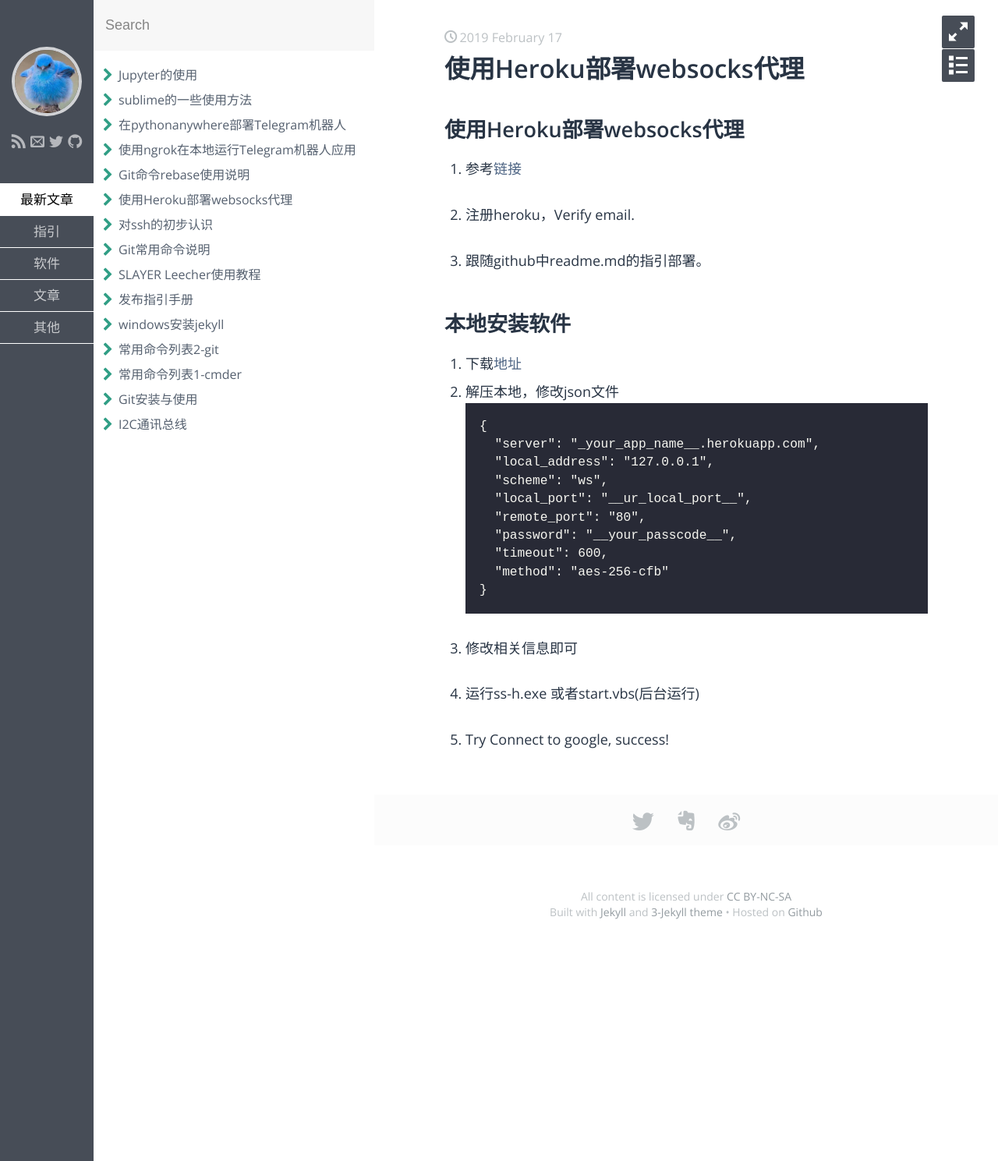
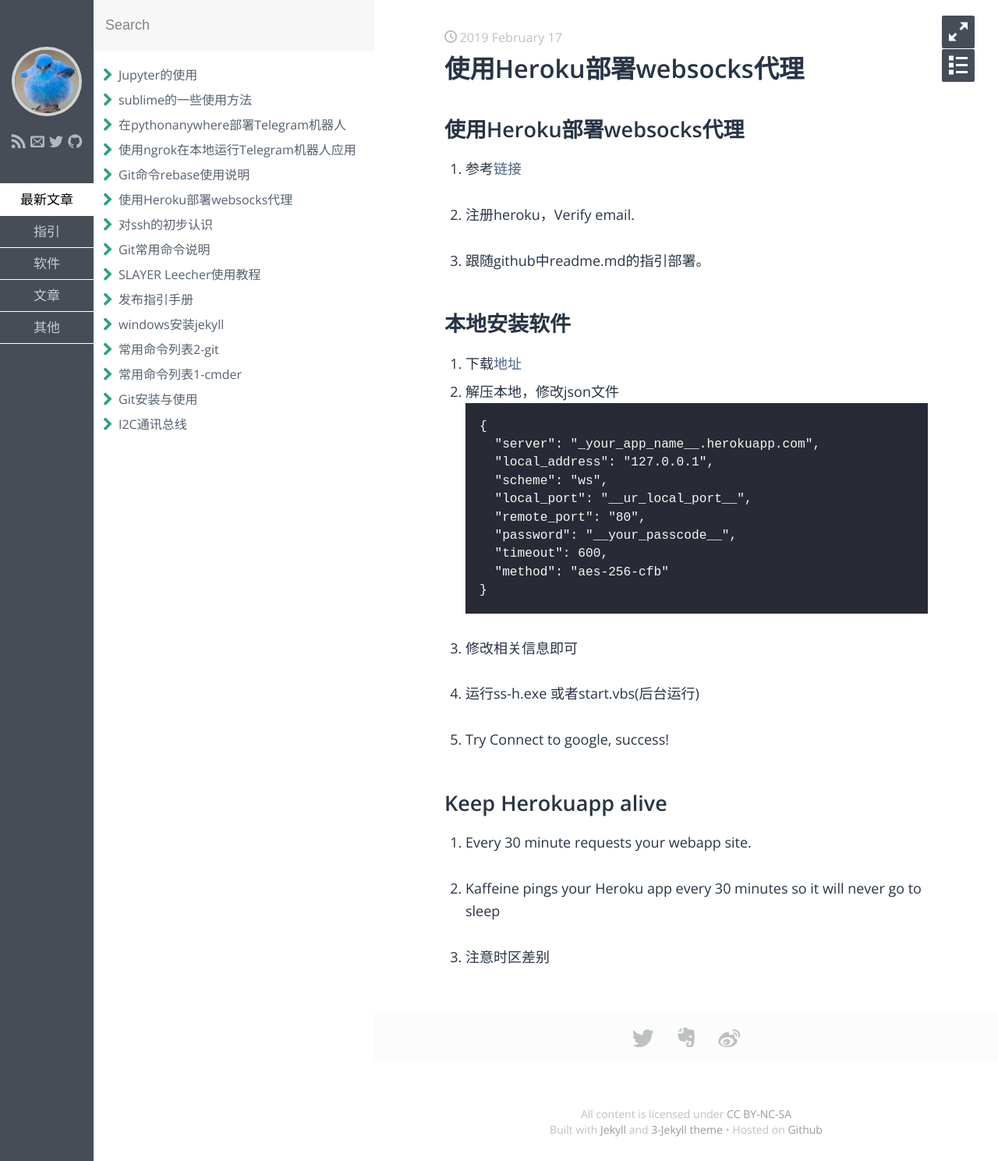
Before and after one commit to verusfeng/verusfeng.github.io, a Jekyll site: the page built from _posts/software/2019-02-17-heroku-deploy-websocks.md, in a window 1280 px wide. Shown: the whole page at 78% size. Built offline with Jekyll 4.4.1, drawn with Linux system fonts in a browser that asks for light colours; some web fonts are replaced.

Commit message:
update post

```diff
--- a/_posts/software/2019-02-17-heroku-deploy-websocks.md
+++ b/_posts/software/2019-02-17-heroku-deploy-websocks.md
@@ -36,3 +36,10 @@ title: 使用Heroku部署websocks代理
 4. 运行ss-h.exe 或者start.vbs(后台运行)
 
 5. Try Connect to google, success!
+
+## Keep Herokuapp alive
+1. Every 30 minute requests your webapp site.
+
+2. Kaffeine pings your Heroku app every 30 minutes so it will never go to sleep
+
+3. 注意时区差别
```
Also changed, not shown: 1 other file.
